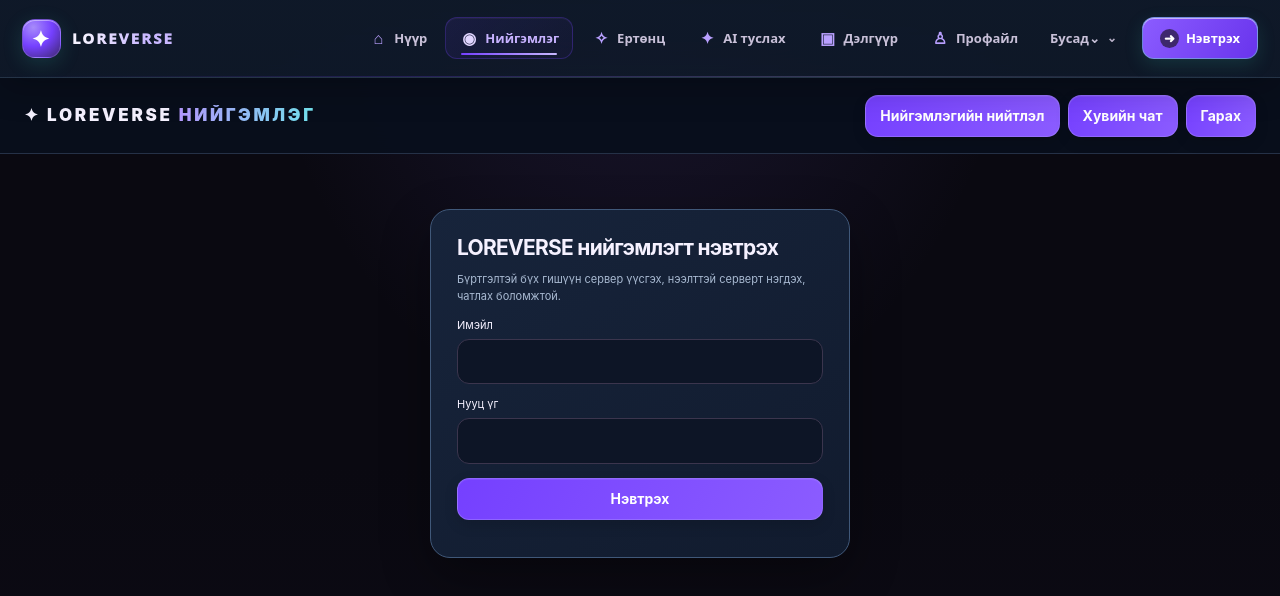
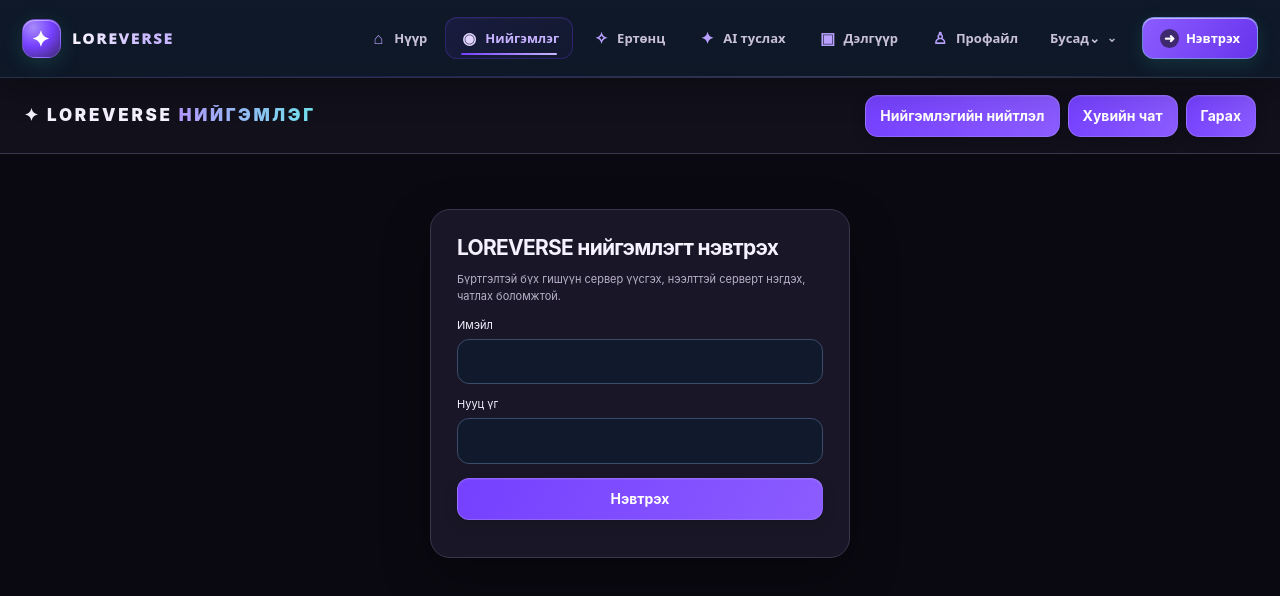
Before and after one commit to gamesloremongolian-svg/lore-archive, a website: page community/index.html in a window 1280 px wide. Drawn offline with Linux system fonts and the light colour scheme; a script that the page names is missing.

Commit message:
Align community page with Android app theme

```diff
--- a/community/index.html
+++ b/community/index.html
@@ -212,6 +212,19 @@ body{scroll-padding-top:76px}
 @media(max-width:900px){.lv-global-inner{min-height:62px;gap:10px}.lv-menu-btn{display:inline-flex;align-items:center;gap:7px;margin-left:auto}.lv-nav{display:none;position:absolute;top:calc(100% + 1px);left:0;right:0;padding:12px 14px 16px;background:#0d1526;border-bottom:1px solid #40516d;box-shadow:0 16px 28px #0007;grid-template-columns:repeat(2,minmax(0,1fr));gap:7px}.lv-nav.open{display:grid}.lv-nav a{justify-content:flex-start;min-height:42px;padding:10px 12px;background:#17243a;border-color:#2b3d59}.lv-nav .lv-nav-cta{grid-column:1/-1;justify-content:center}}
 @media(min-width:901px) and (max-width:1120px){.lv-global-inner{gap:10px}.lv-nav{gap:2px}.lv-nav a{font-size:11px;padding-inline:7px}}
 </style><link rel="stylesheet" href="../assets/css/loreverse-shell.css?v=20261120-4">
+<style id="loreverse-app-theme-overrides">
+
+:root{--bg:#0a0911;--panel:#191627;--panel2:#211b30;--line:#3b354d;--text:#f5f1ff;--muted:#b9b1c9;--pink:#9b72ff;--cyan:#c5b1ff}
+body,.main{background:#0a0911!important;color:#f5f1ff!important}
+.top,.head,.compose{background:#11101b!important;border-color:#3b354d!important}
+.servers{background:#0d0b15!important;border-color:#3b354d!important}
+.side,.auth,.dialog,.sticker-panel{background:#191627!important;border-color:#3b354d!important}
+.side-head,.bubble,.field,.empty-hint{background:#111a2d!important;border-color:#3b4b6a!important;color:#f5f1ff!important}
+.channel.active,.channel:hover,.server-icon.active{background:linear-gradient(110deg,#38245e,#211b30)!important;border-color:#7540ff!important}
+.btn.primary,.home-bottom .nav-chat{background:linear-gradient(110deg,#7540ff,#9b72ff)!important;border-color:#9b72ff!important;color:#fff!important}
+.label,.meta,.muted,.time{color:#b9b1c9!important}
+
+</style>
 </head><body><header class="lv-global-header"><div class="lv-global-inner"><a class="lv-brand" href="../"><span>✦</span> LOREVERSE</a><button class="lv-menu-btn" id="lvMenuBtn" type="button" aria-expanded="false" aria-controls="lvNav">☰ <span>ЦЭС</span></button><nav class="lv-nav" id="lvNav" aria-label="Үндсэн цэс"><a href="../">Нүүр</a><a href="../knowledge/">Lore</a><a href="../games/">Тоглоомын ертөнц</a><a href="../ai/">AI туслах</a><a href="../community/">Нийгэмлэг</a><a href="../store/">Дэлгүүр</a><a href="../marketplace/">Арилжаа</a><a href="../profile/">Профайл</a><a class="lv-nav-cta" href="../rank/">Нэвтрэх</a></nav></div></header><script id="loreverse-global-navigation-script">
 (()=>{const h=document.querySelector('.lv-global-header');if(!h)return;document.querySelectorAll('body header:not(.lv-global-header)').forEach(x=>x.classList.add('lv-old-header'));const p=location.pathname.replace(/index\.html$/,'').replace(/\/$/,'');const links=h.querySelectorAll('.lv-nav a');links.forEach(a=>{const u=new URL(a.href,location.href);let q=u.pathname.replace(/index\.html$/,'').replace(/\/$/,'');if(q===p||(q==='/'&&p===''))a.setAttribute('aria-current','page')});const b=document.getElementById('lvMenuBtn'),n=document.getElementById('lvNav');b?.addEventListener('click',()=>{const open=n.classList.toggle('open');b.setAttribute('aria-expanded',String(open));b.querySelector('span').textContent=open?'ХААХ':'ЦЭС'});n?.querySelectorAll('a').forEach(a=>a.addEventListener('click',()=>{n.classList.remove('open');b?.setAttribute('aria-expanded','false')}));})();
 </script>
```
